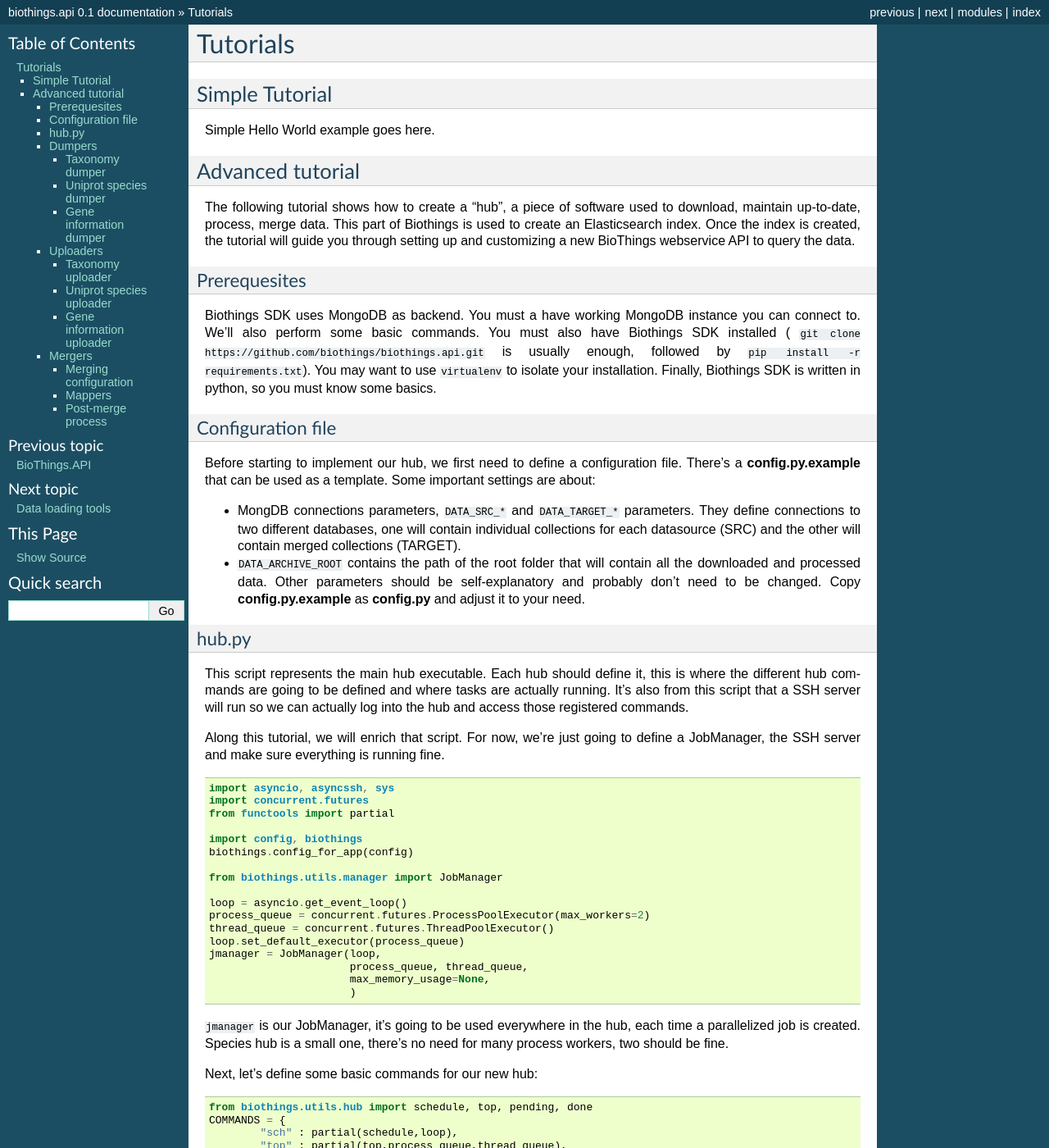
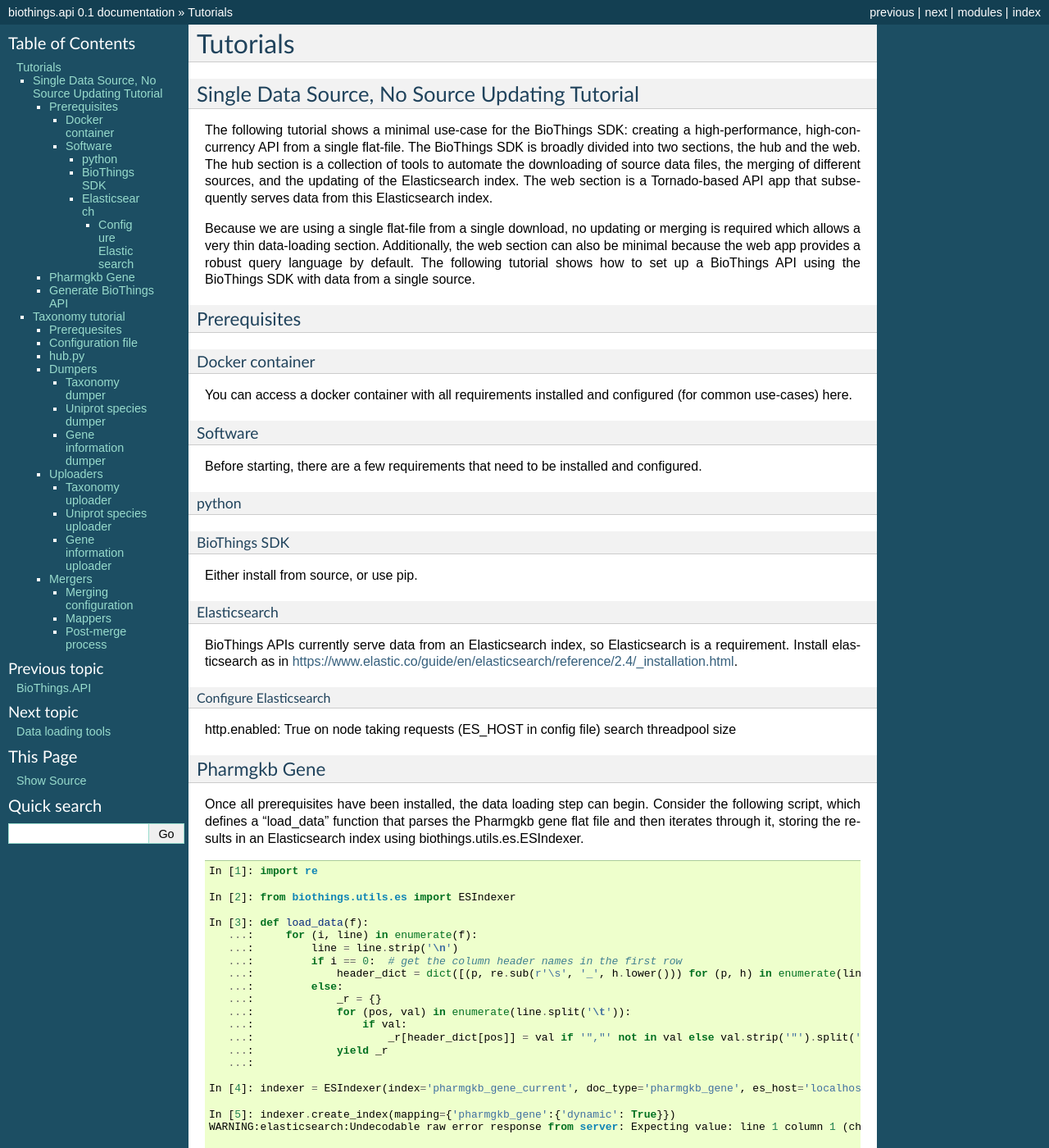
Before and after one commit to biothings/biothings.api, a Sphinx documentation site: the page built from docs/doc/tutorial.rst, in a window 1280 px wide and 1400 px high. Shown: the whole window at 82% size. Built offline with Sphinx 7.4.7, drawn with Linux system fonts in a browser that asks for light colours; some of the changed text lies outside the part shown.

Commit message:
Adding a little to the hello world example on the tutorial, needs more work

```diff
--- a/docs/doc/tutorial.rst
+++ b/docs/doc/tutorial.rst
@@ -2,13 +2,114 @@
 Tutorials
 #########
 
-***************
-Simple Tutorial
-***************
-Simple Hello World example goes here.
+***********************************************
+Single Data Source, No Source Updating Tutorial
+***********************************************
+
+The following tutorial shows a minimal use-case for the BioThings SDK: creating a
+high-performance, high-concurrency API from a single flat-file.  The BioThings SDK
+is broadly divided into two sections, the hub and the web.  The hub section is a
+collection of tools to automate the downloading of source data files, the merging
+of different sources, and the updating of the Elasticsearch index.  The web section
+is a Tornado-based API app that subsequently serves data from this Elasticsearch index.
+
+Because we are using a single flat-file from a single download, no updating or merging
+is required which allows a very thin data-loading section.  Additionally, the web section
+can also be minimal because the web app provides a robust query language by default.
+The following tutorial shows how to set up a BioThings API using the BioThings SDK with
+data from a single source.
+
+Prerequisites
+^^^^^^^^^^^^^
+
+Docker container
+================
+
+You can access a docker container with all requirements installed and configured (for
+common use-cases) here.
+
+Software
+========
+
+Before starting, there are a few requirements that need to be installed and configured.
+
+python
+------
+
+BioThings SDK
+-------------
+
+Either install from source, or use pip.
+
+Elasticsearch
+-------------
+
+BioThings APIs currently serve data from an Elasticsearch index, so Elasticsearch is a requirement.
+Install elasticsearch as in https://www.elastic.co/guide/en/elasticsearch/reference/2.4/_installation.html.
+
+Configure Elasticsearch
++++++++++++++++++++++++
+
+http.enabled: True on node taking requests (ES_HOST in config file)
+search threadpool size
+
+Pharmgkb Gene
+^^^^^^^^^^^^^
+
+Once all prerequisites have been installed, the data loading step can begin.
+Consider the following script, which defines a "load_data" function that parses
+the Pharmgkb gene flat file and then iterates through it, storing the results in
+an Elasticsearch index using biothings.utils.es.ESIndexer.
+
+.. code-block:: python
+
+    In [1]: import re
+
+    In [2]: from biothings.utils.es import ESIndexer
+
+    In [3]: def load_data(f):
+       ...:     for (i, line) in enumerate(f):
+       ...:         line = line.strip('\n')
+       ...:         if i == 0:  # get the column header names in the first row
+       ...:             header_dict = dict([(p, re.sub(r'\s', '_', h.lower())) for (p, h) in enumerate(line.split('\t'))])
+       ...:         else:
+       ...:             _r = {}
+       ...:             for (pos, val) in enumerate(line.split('\t')):
+       ...:                 if val:
+       ...:                     _r[header_dict[pos]] = val if '","' not in val else val.strip('"').split('","')
+       ...:             yield _r
+       ...:
+
+    In [4]: indexer = ESIndexer(index='pharmgkb_gene_current', doc_type='pharmgkb_gene', es_host='localhost:9200')
+
+    In [5]: indexer.create_index(mapping={'pharmgkb_gene':{'dynamic': True}})
+    WARNING:elasticsearch:Undecodable raw error response from server: Expecting value: line 1 column 1 (char 0)
+
+    In [6]: with open('genes.tsv', 'r') as gene_file:
+       ...:     indexer.index_bulk(load_data(gene_file))
+
+Generate BioThings API
+^^^^^^^^^^^^^^^^^^^^^^
+
+Now that we have an Elasticsearch index with our indexed gene data in it, we can create and start
+an API.  Change to a directory you want to store the front-end code, and type:
+
+.. code-block:: bash
+
+    biothings-admin.py pharmgkb_gene . -o src_package pharmgkb_gene
+
+Now you can start your API by typing:
+
+.. code-block:: bash
+
+    cd pharmgkb_gene
+    pip install -r requirements_web.txt
+    python www/index.py --debug --port=8001
+
+Your API is live.
 
 *****************
-Advanced tutorial
+Taxonomy tutorial
 *****************
 
 The following tutorial shows how to create a "hub", a piece of software used to
```
